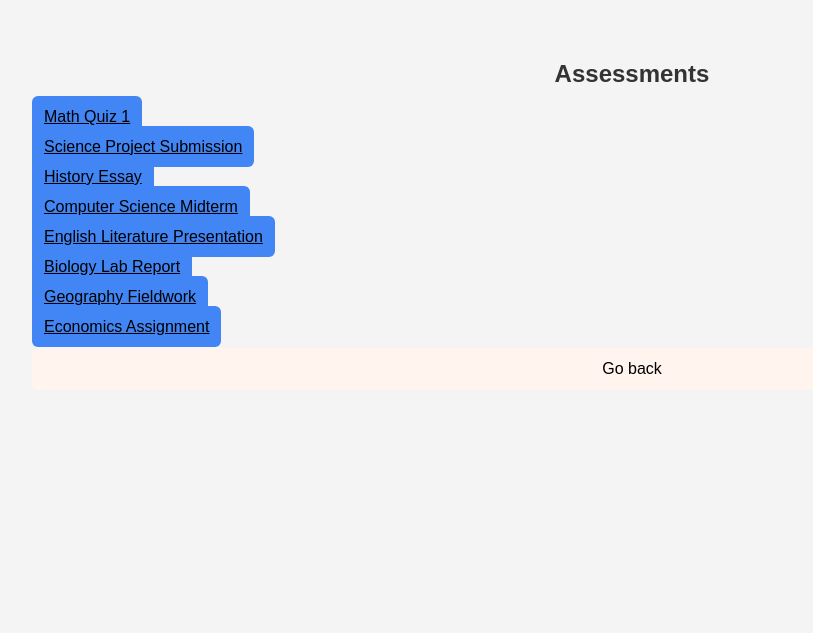
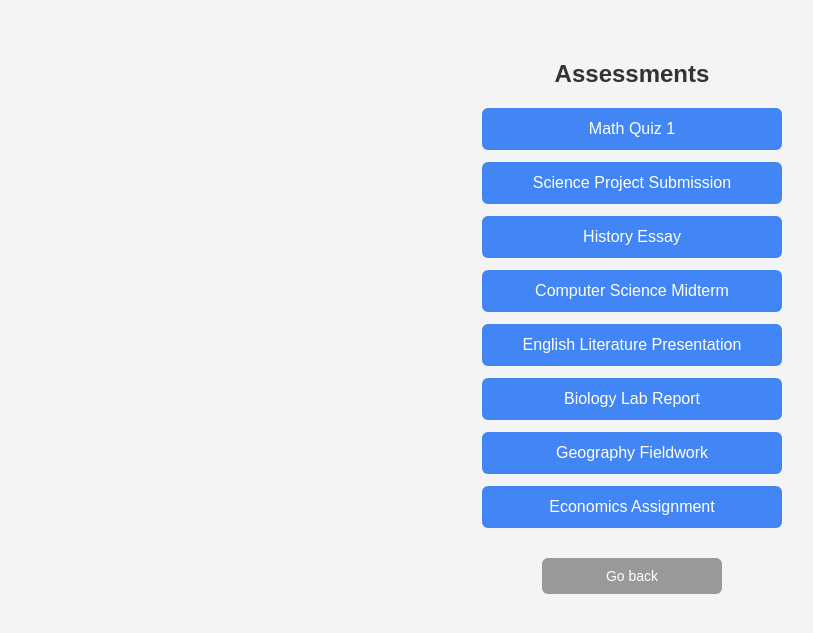
Before and after one commit to E1475011/2003-Assignment, a Flask app: page /score in a window 1280 px wide. Shown: the top 633 px of the page, without its empty margins (8-821 px from the left). Run offline with Flask 3, Linux system fonts and the light colour scheme; data comes from the database, SQL or seed files in the repository; data that the repository does not hold is empty.

Commit message:
Update selectquestion.html

```diff
--- a/templates/selectquestion.html
+++ b/templates/selectquestion.html
@@ -6,39 +6,34 @@
         body {
             font-family: Arial, sans-serif;
             background-color: #f4f4f4;
+            padding: 40px;
             margin: 0;
-        padding: 40px;
-       }
-
-      .container {
-        max-width: 600px;
-        margin: auto;
-        background-color: white;
-        padding: 30px;
-        border-radius: 10px;
-        box-shadow: 0 0 10px rgba(0, 0, 0, 0.1);
         }
 
         h2 {
             text-align: center;
             color: #333;
         }
+
         ul {
             list-style-type: none;
             padding: 0;
+            text-align: center;
         }
+
         li {
             margin: 12px 0;
         }
+
         a {
-      width: 100%;
+            display: inline-block;
             background-color: #4285f4;
-      color: black;
-      padding: 12px;
+            color: white;
+            padding: 12px 40px;
             font-size: 16px;
-      border: none;
             border-radius: 6px;
-      cursor: pointer;
+            text-decoration: none;
+            min-width: 220px;
             transition: background-color 0.3s ease;
         }
 
@@ -46,44 +41,26 @@
             background-color: #3367d6;
         }
 
-    .back-button {
+        form {
+            text-align: center;
             margin-top: 30px;
-        display: flex;
-        justify-content: center;
         }
 
-    .back-button input {
-      width: 100%;
-      background-color: seashell;
-      color: black;
-      padding: 12px;
-      font-size: 16px;
+        input[type="submit"] {
+            background-color: #999;
+            color: white;
+            padding: 10px 30px;
+            font-size: 14px;
             border: none;
             border-radius: 6px;
+            min-width: 180px;
             cursor: pointer;
             transition: background-color 0.3s ease;
         }
 
-    .back-button input:hover {
-        background-color: #888;
+        input[type="submit"]:hover {
+            background-color: #777;
         }
-
-    .btn{
-      width: 100%;
-      background-color: seashell;
-      color: black;
-      padding: 12px;
-      font-size: 16px;
-      border: none;
-      border-radius: 6px;
-      cursor: pointer;
-      transition: background-color 0.3s ease;
-     }
-
-    .btn:hover {
-      background-color: pink;
-     }
-
     </style>
 {% endblock %}
 
```
Lines whose indentation alone changed are shown as unchanged.
